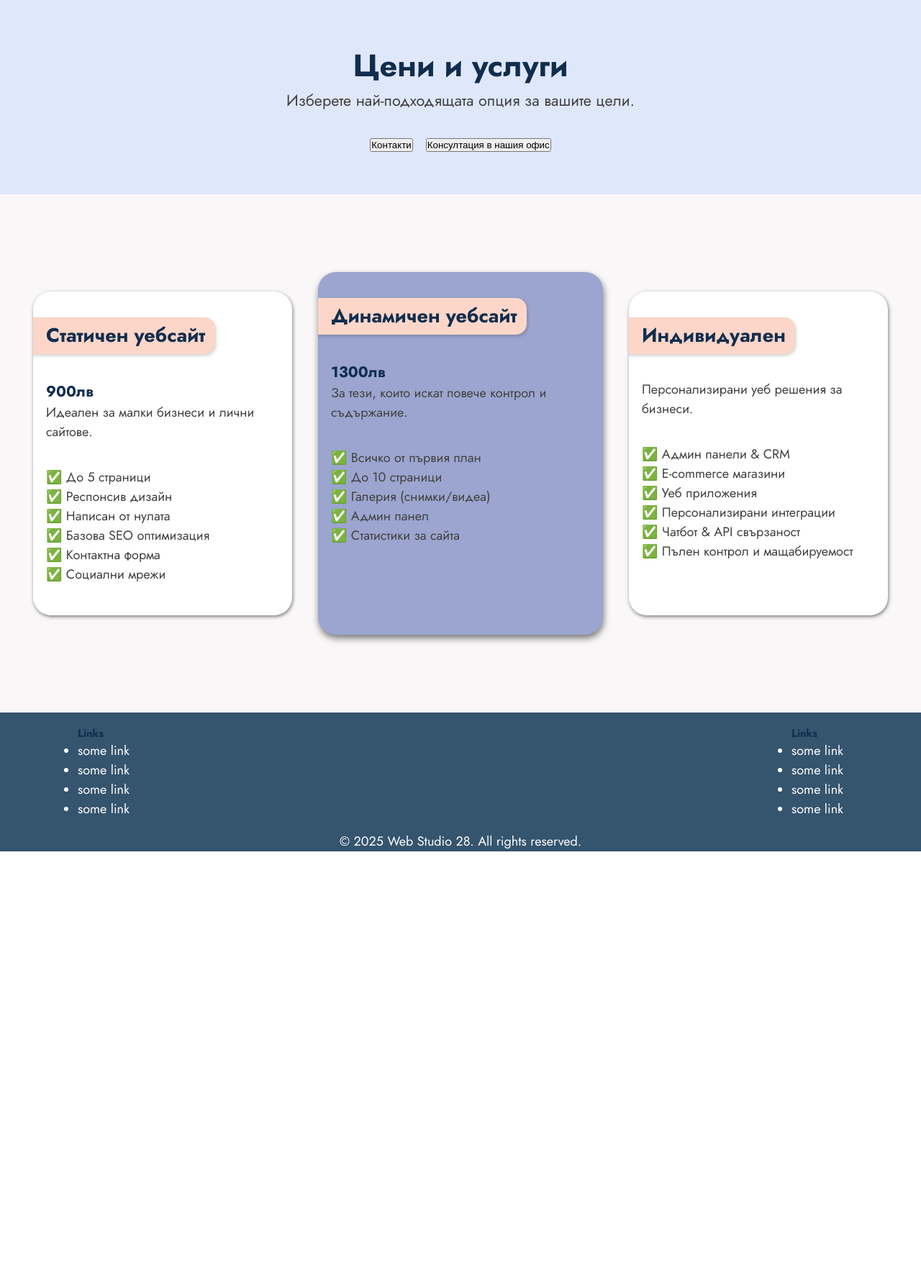
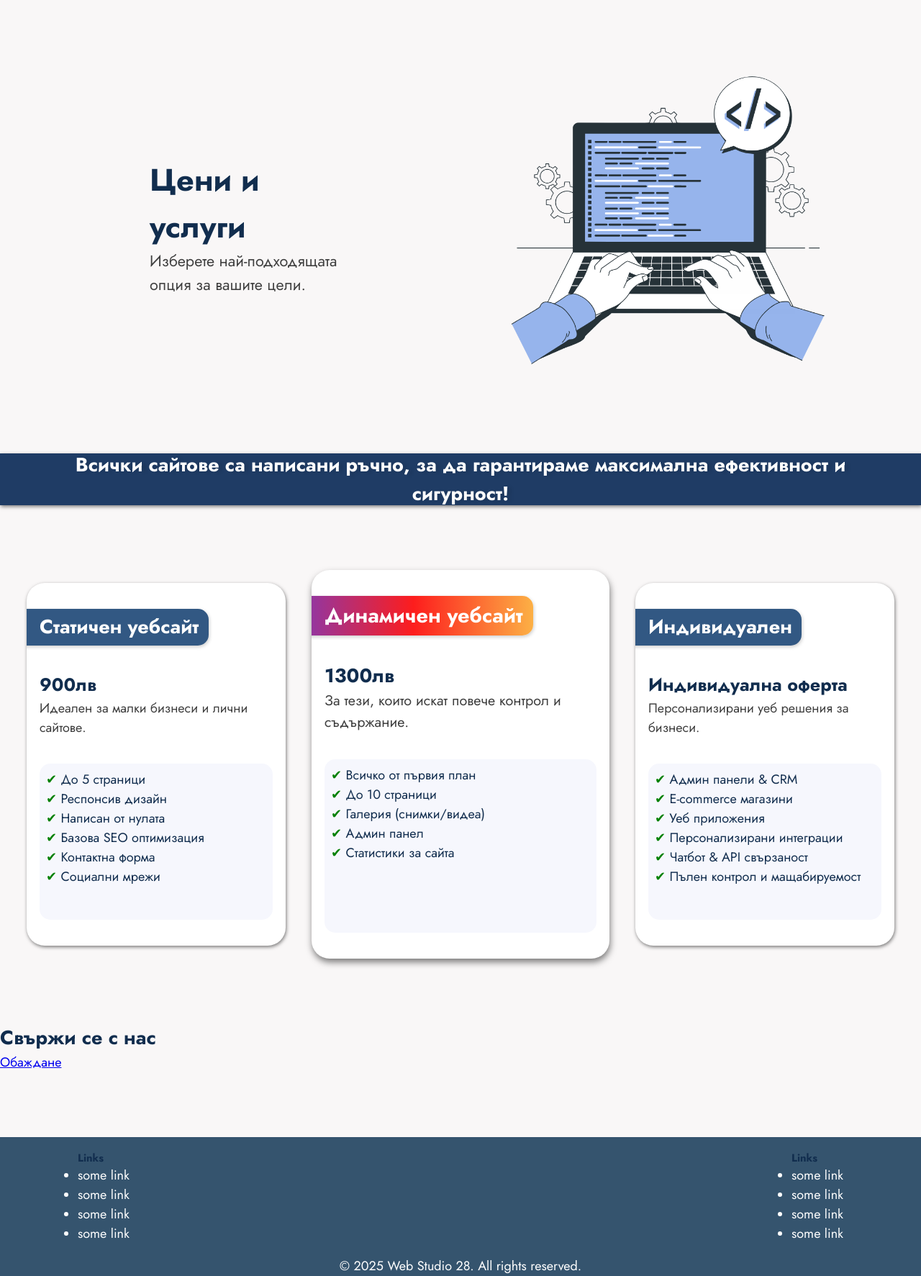
Before and after one commit to AndonGoshev/webstudio28, a Django app: page /pricing/ in a window 1280 px wide. Shown: the part 108-1881 px from the top of the page at 72% size. Before the commit the page ends 1291 px from the top, so only its background shows below. Run offline with Django 5.2, Linux system fonts and the light colour scheme.

Commit message:
Pricing page under construction

```diff
--- a/static/css/common/pricing/pricing-hero-section.css
+++ b/static/css/common/pricing/pricing-hero-section.css
@@ -1,37 +1,69 @@
 #pricing-hero-wrapper {
     position: relative;
     width: 100%;
-    height: 15em;
-    background-color: #dfe7fb;
+    height: 25em;
+    display: flex;
+    justify-content: center;
 }
 
 #pricing-hero-container {
-    width: 100%;
+    width: 90%;
+    height: 100%;
+    display: flex;
+    align-items: center;
+}
+
+#pricing-hero-left-container {
+    width: 50%;
     height: 100%;
     display: flex;
     flex-direction: column;
+    justify-content: center;
     align-items: center;
-    justify-content: center;
-    gap: 2em;
+    gap: 3em;
 }
 
-#pricing-heading-container {
-    font-size: 1.2em;
-    width: 80%;
+#pricing-hero-right-section {
+    width: 50%;
+    height: 100%;
     display: flex;
-    flex-direction: column;
     align-items: center;
     justify-content: center;
 }
 
-#pricing-action-section {
+#pricing-hero-image {
+    width: 80%;
+    height: 100%;
+    overflow: hidden;
+    object-fit: contain;
+}
+
+#pricing-hero-image img {
+    width: 100%;
+    height: 100%;
+}
+
+/*,*/
+/*,*/
+/*,*/
+/*,*/
+
+
+#pricing-heading-container {
+    font-size: 1.2em;
+    width: 50%;
     display: flex;
     flex-direction: column;
-    align-items: center;
     justify-content: center;
 }
 
+#pricing-action-section {
+    width: 50%;
+    display: flex;
+}
+
 #pricing-action-buttons-section {
+    width: 100%;
     display: flex;
-    gap: 1em;
+    gap: 3em;
 }
--- a/static/css/common/pricing/pricing-options.css
+++ b/static/css/common/pricing/pricing-options.css
@@ -27,7 +27,7 @@
     border-radius: 25px;
     padding: 2em 1em;
     width: 20em;
-    height: 25em;
+    height: 28em;
     display: flex;
     flex-direction: column;
     gap: 2em;
@@ -35,31 +35,76 @@
 }
 
 .pricing-card-title {
-
 }
 
 .pricing-card-title h2 {
     box-shadow: 1px 2px 5px rgba(0, 0, 0, 0.2);
     display: inline-block;
-    background-color: #fcd6c8;
-    color: #112D4E;
+    background-color: #325883;
+    color: #fff;
     padding: 0.2em 0.5em 0.2em 1.5em;
     margin-left: -1.5em;
     border-radius: 15px;
 }
 
 
+/*,*/
+/*,*/
+/*,*/
+/*,*/
+/*,*/
 
+.pricing-card-heading h3 {
+    font-size: 1.4em;
+}
 
+.pricing-card-heading p {
+    color: #3e3e3e;
+}
+
+/*,*/
+/*,*/
+/*,*/
+/*,*/
+/*,*/
+
+.pricing-card-features {
+    width: 100%;
+    background-color: #f6f7fd;
+    border-radius: 15px;
+    padding: 0.5em ;
+    flex-grow: 1;
+    display: flex;
+    flex-direction: column;
+    color: #112D4E;
+}
 
 
 
 #pricing-cards > div:nth-child(2) {
-    width: 22em;
-    height: 28em;
+    width: 23em;
+    height: 30em;
     box-shadow: 1px 5px 10px rgba(0, 0, 0, 0.5);
-    background-color: #9ba5cf;
 }
 
 #pricing-cards > div:nth-child(2) > div.pricing-card-title > h2 {
+    background: rgb(131,58,180);
+    background: linear-gradient(90deg, rgba(131,58,180,1) 0%, rgba(253,29,29,1) 50%, rgba(252,176,69,1) 100%);
+    font-size: 1.6em;
 }
+
+#pricing-cards > div:nth-child(2) > div.pricing-card-heading > h3 {
+    font-size: 1.5em;
+}
+
+#pricing-cards > div:nth-child(2) > div.pricing-card-heading > p {
+    font-size: 1.1em;
+}
+
+#pricing-cards > div:nth-child(2) > div.pricing-card-features {
+    font-size: 1em;
+}
+
+.pricing-card-features p span {
+    color: green;
+}
--- a/static/css/common/pricing/pricing.css
+++ b/static/css/common/pricing/pricing.css
@@ -3,5 +3,28 @@
     display: flex;
     flex-direction: column;
     gap: 5em;
-    margin-bottom: 5em;
+    margin: 5em auto;
 }
+
+#hand-written-wrapper {
+    width: 100%;
+    height: 4em;
+    background-color: #1f3c65;
+    /*background: linear-gradient(90deg, rgba(131,58,180,1) 0%, rgba(253,29,29,1) 50%, rgba(252,176,69,1) 100%);*/
+    box-shadow: 1px 2px 5px rgba(0, 0, 0, 0.5);
+}
+
+#hand-written-section {
+    width: 100%;
+    height: 100%;
+    display: flex;
+    justify-content: center;
+    align-items: center;
+}
+
+#hand-written-section h2 {
+    text-align: center;
+    color: #fff;    width: 90%;
+    border-radius: 15px;
+    text-shadow: 5px 1px 5px rgba(0, 0, 0, 0.1);
+}
--- /dev/null
+++ b/templates/common/pricing/actions-section.html
@@ -0,0 +1,14 @@
+<div id="actions-section-wrapper">
+
+    <div id="actions-section-section">
+
+        <div id="actions-title">
+
+            <h2>Свържи се с нас</h2>
+            <a href="tel:+3598907007">Обаждане</a>
+
+        </div>
+
+    </div>
+
+</div>
--- a/templates/common/pricing/pricing-hero.html
+++ b/templates/common/pricing/pricing-hero.html
@@ -1,20 +1,24 @@
+{% load static %}
 <div id="pricing-hero-wrapper">
 
     <div id="pricing-hero-container">
 
-        <div id="pricing-heading-container">
+        <div id="pricing-hero-left-container">
 
-            <h1>Цени и услуги</h1>
-            <p>Изберете най-подходящата опция за вашите цели.</p>
+            <div id="pricing-heading-container">
+
+                <h1>Цени и услуги</h1>
+                <p>Изберете най-подходящата опция за вашите цели.</p>
+
+            </div>
 
         </div>
 
-        <div id="pricing-action-section">
+        <div id="pricing-hero-right-section">
 
-            <div id="pricing-action-buttons-section">
+            <div id="pricing-hero-image">
 
-                <button>Контакти</button>
-                <button>Консултация в нашия офис</button>
+                <img src="{% static 'images/pricing-hero.gif' %}"></img>
 
             </div>
 
--- a/templates/common/pricing/pricing-options.html
+++ b/templates/common/pricing/pricing-options.html
@@ -21,12 +21,12 @@
 
                 <div class="pricing-card-features">
 
-                    <p>✅ До 5 страници </p>
-                    <p>✅ Респонсив дизайн </p>
-                    <p>✅ Написан от нулата </p>
-                    <p>✅ Базова SEO оптимизация </p>
-                    <p>✅ Контактна форма </p>
-                    <p>✅ Социални мрежи </p>
+                    <p><span> ✔</span> До 5 страници </p>
+                    <p><span> ✔</span> Респонсив дизайн </p>
+                    <p><span> ✔</span> Написан от нулата </p>
+                    <p><span> ✔</span> Базова SEO оптимизация </p>
+                    <p><span> ✔</span> Контактна форма </p>
+                    <p><span> ✔</span> Социални мрежи </p>
 
                 </div>
 
@@ -49,11 +49,11 @@
 
                 <div class="pricing-card-features">
 
-                    <p>✅ Всичко от първия план</p>
-                    <p>✅ До 10 страници</p>
-                    <p>✅ Галерия (снимки/видеа)</p>
-                    <p>✅ Админ панел</p>
-                    <p>✅ Статистики за сайта</p>
+                    <p><span> ✔</span> Всичко от първия план</p>
+                    <p><span> ✔</span> До 10 страници</p>
+                    <p><span> ✔</span> Галерия (снимки/видеа)</p>
+                    <p><span> ✔</span> Админ панел</p>
+                    <p><span> ✔</span> Статистики за сайта</p>
 
                 </div>
 
@@ -69,19 +69,19 @@
 
                 <div class="pricing-card-heading">
 
-                    <h3></h3>
+                    <h3>Индивидуална офертa</h3>
                     <p>Персонализирани уеб решения за бизнеси.</p>
 
                 </div>
 
                 <div class="pricing-card-features">
 
-                    <p>✅ Админ панели & CRM</p>
-                    <p>✅ E-commerce магазини</p>
-                    <p>✅ Уеб приложения</p>
-                    <p>✅ Персонализирани интеграции</p>
-                    <p>✅ Чатбот & API свързаност</p>
-                    <p>✅ Пълен контрол и мащабируемост</p>
+                    <p><span> ✔</span> Админ панели & CRM</p>
+                    <p><span> ✔</span> E-commerce магазини</p>
+                    <p><span> ✔</span> Уеб приложения</p>
+                    <p><span> ✔</span> Персонализирани интеграции</p>
+                    <p><span> ✔</span> Чатбот & API свързаност</p>
+                    <p><span> ✔</span> Пълен контрол и мащабируемост</p>
 
                 </div>
 
--- a/templates/common/pricing/pricing.html
+++ b/templates/common/pricing/pricing.html
@@ -10,7 +10,19 @@
 
         {% include 'common/pricing/pricing-hero.html' %}
 
+        <div id="hand-written-wrapper">
+
+            <div id="hand-written-section">
+
+                <h2>Всички сайтове са написани ръчно, за да гарантираме максимална ефективност и сигурност!</h2>
+
+            </div>
+
+        </div>
+
         {% include 'common/pricing/pricing-options.html' %}
+
+        {% include 'common/pricing/actions-section.html' %}
 
     </div>
 
```
Also changed, not shown: static/images/pricing-hero.gif (added), static/images/pricing-hero.jpg (added), static/images/pricing-hero1.jpg (added), 1 other file.
